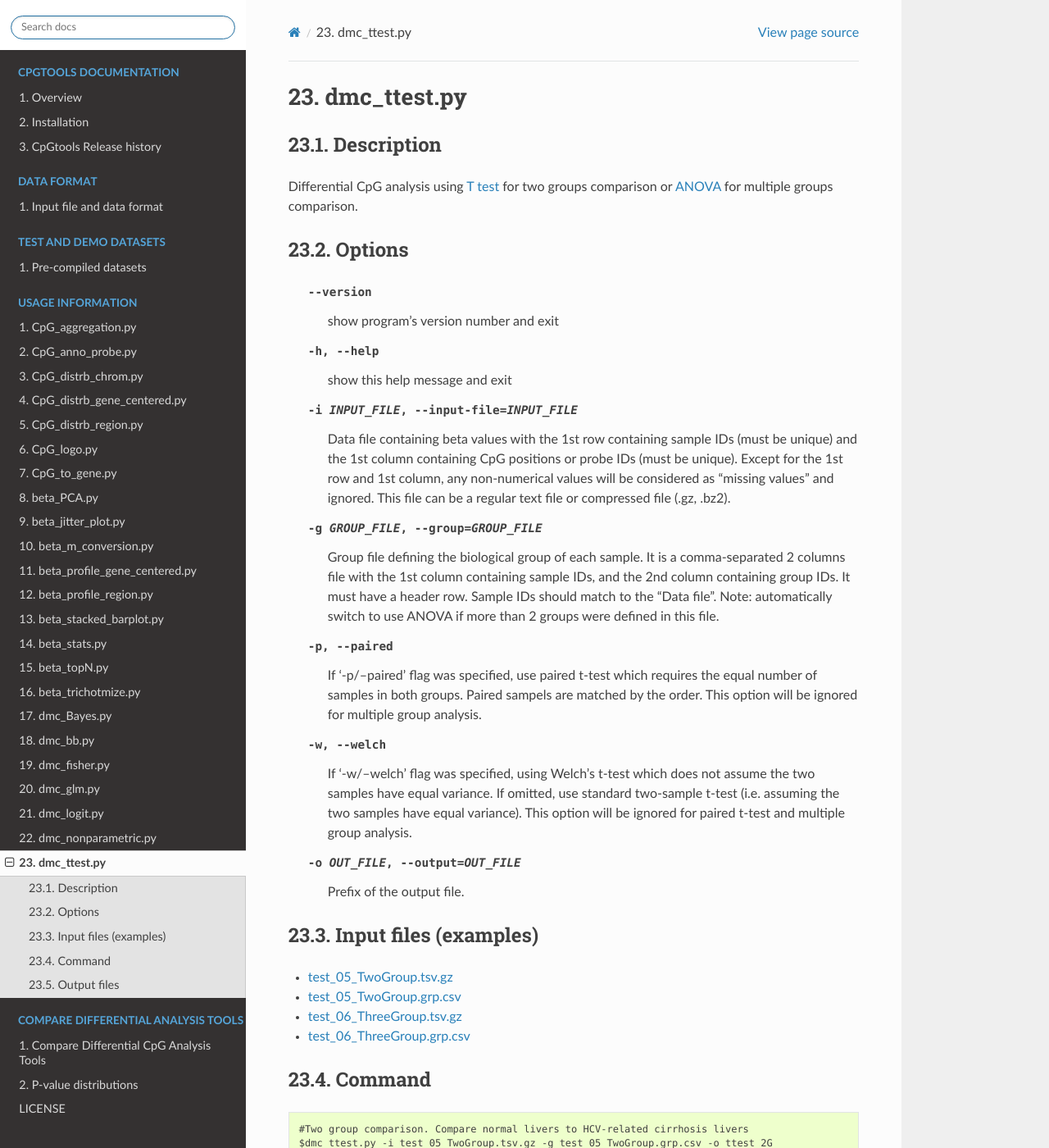
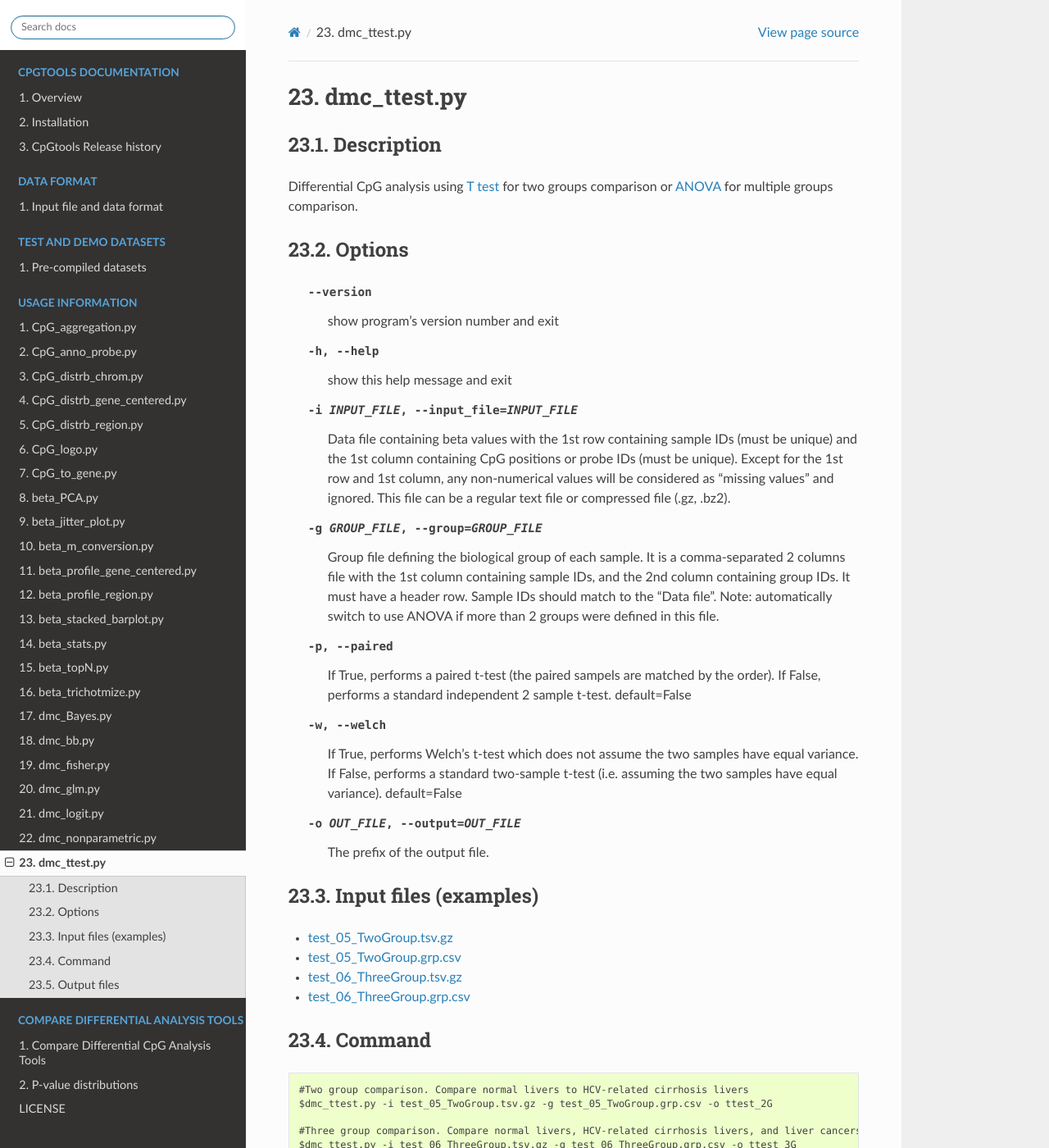
Before and after one commit to liguowang/cpgtools, a Sphinx documentation site: the page built from docs/source/demo/dmc_ttest.rst, in a window 1280 px wide and 1400 px high. Shown: the whole window at 82% size. Built offline with Sphinx 7.4.7 and the Read the Docs theme 2.0.0, drawn with Linux system fonts in a browser that asks for light colours.

Commit message:
Update dmc_ttest.rst

```diff
--- a/docs/source/demo/dmc_ttest.rst
+++ b/docs/source/demo/dmc_ttest.rst
@@ -11,7 +11,7 @@ Options
 
   --version             show program's version number and exit
   -h, --help            show this help message and exit
-  -i INPUT_FILE, --input-file=INPUT_FILE
+  -i INPUT_FILE, --input_file=INPUT_FILE
                         Data file containing beta values with the 1st row
                         containing sample IDs (must be unique) and the 1st
                         column containing CpG positions or probe IDs (must be
@@ -27,18 +27,15 @@ Options
                         row. Sample IDs should match to the "Data file". Note:
                         automatically switch to use ANOVA if more than 2
                         groups were defined in this file.
-  -p, --paired          If '-p/--paired' flag was specified, use paired t-test
-                        which requires the equal number of samples in both
-                        groups. Paired sampels are matched by the order. This
-                        option will be ignored for multiple group analysis.
-  -w, --welch           If '-w/--welch' flag was specified, using Welch's
-                        t-test which does not assume the two samples have
-                        equal variance.  If omitted, use standard two-sample
-                        t-test (i.e. assuming the two samples have equal
-                        variance). This option will be ignored for paired
-                        t-test and multiple group analysis.
+  -p, --paired          If True, performs a paired t-test (the paired sampels
+                        are matched by the order). If False, performs a
+                        standard independent 2 sample t-test. default=False
+  -w, --welch           If True, performs Welch's t-test which does not assume
+                        the two samples have equal variance.  If False,
+                        performs a standard two-sample t-test (i.e. assuming
+                        the two samples have equal variance). default=False
   -o OUT_FILE, --output=OUT_FILE
-                        Prefix of the output file.
+                        The prefix of the output file.
 
 Input files (examples)
 ------------------------
```
